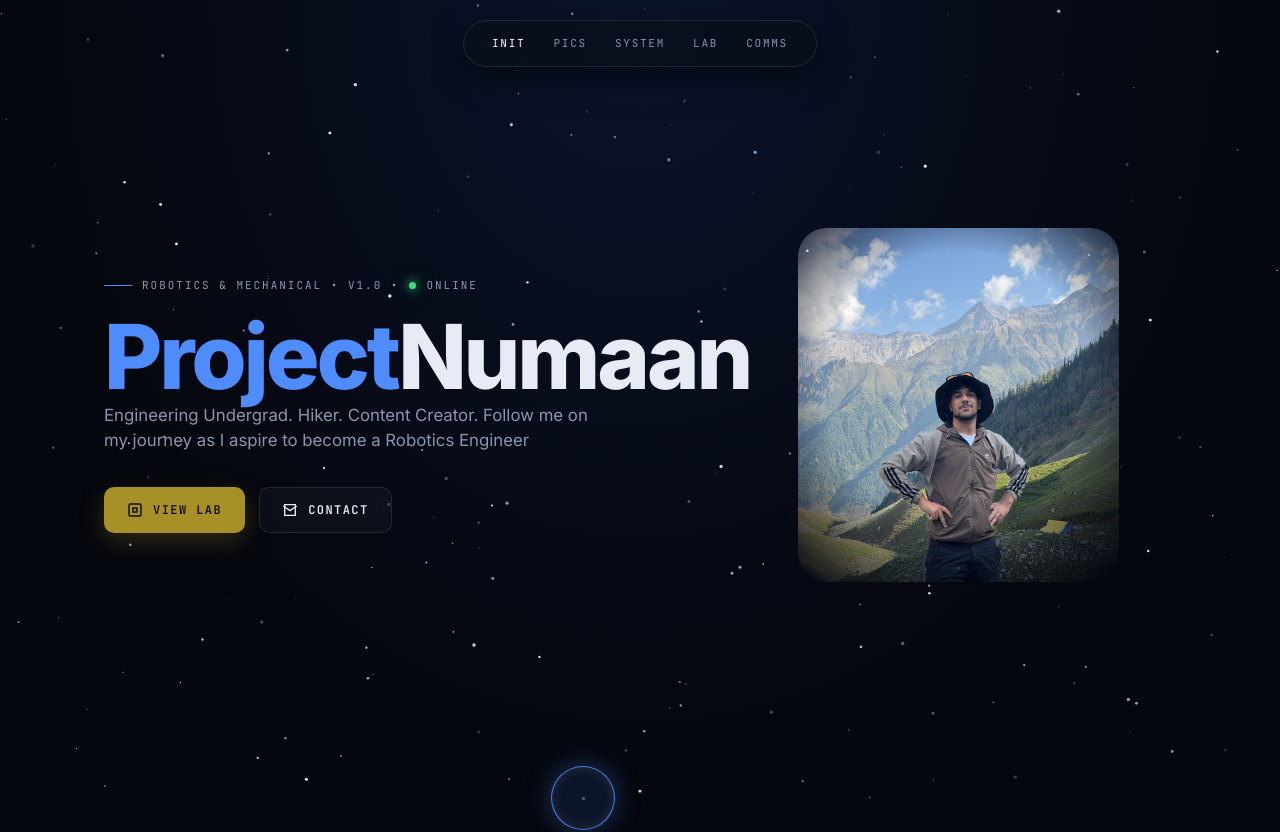
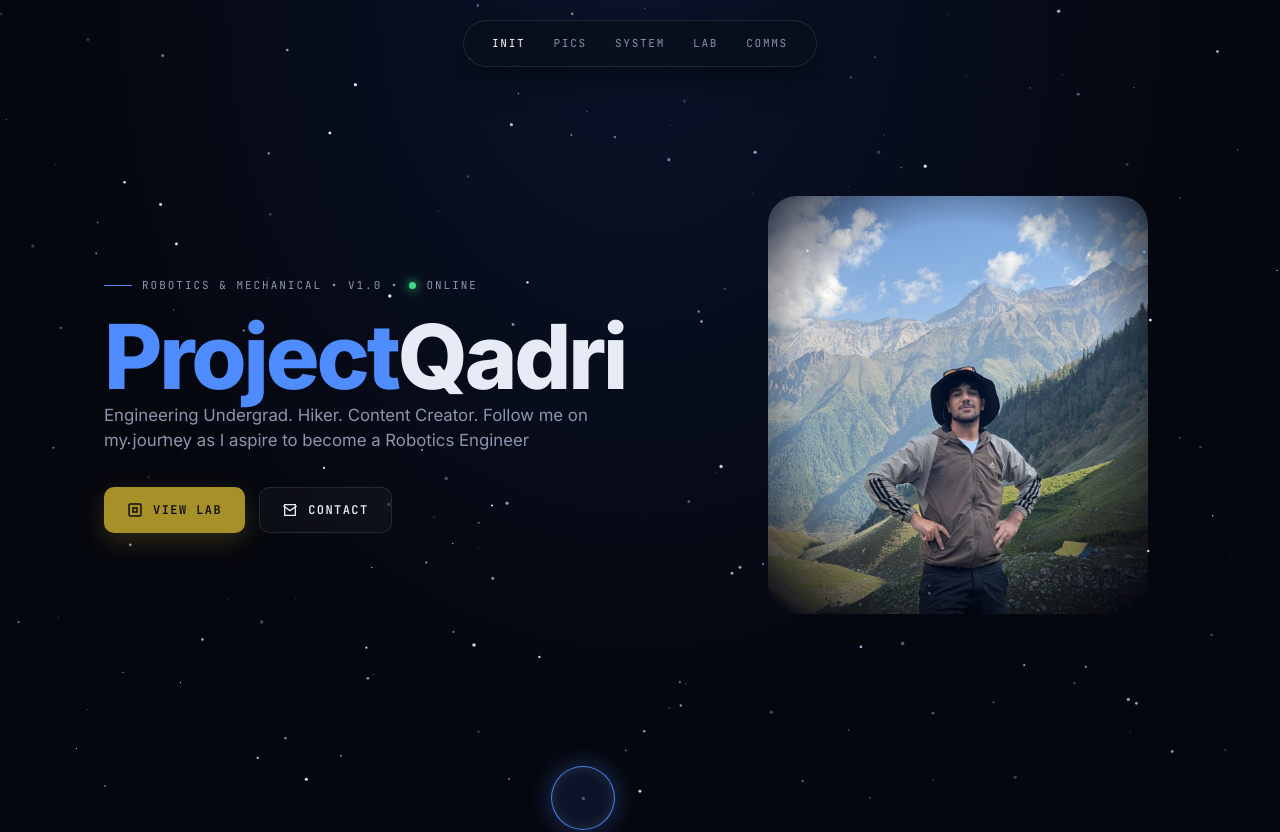
Before and after one commit to syednumaan/syednumaan.github.io, a plain HTML site: page index.html in a window 1280 px wide. Shown: the top 832 px of the page. Drawn offline with nearby package versions, Linux system fonts and the light colour scheme.

Commit message:
Change project name from Numaan to Qadri

```diff
--- a/index.html
+++ b/index.html
@@ -1651,7 +1651,7 @@ url:e,reason:"blocked_domain_not_allowlisted"},b.parentOrigin);throw new DOMExce
         <span class="online-dot"></span>
         <span class="editable-text">ONLINE</span>
       </div>
-      <h1 class="editable-text"><span class="accent">Project</span>Numaan</h1>
+      <h1 class="editable-text"><span class="accent">Project</span>Qadri</h1>
       <p class="hero-sub editable-text">Engineering Undergrad. Hiker. Content Creator. Follow me on my journey as I aspire to become a Robotics Engineer</p>
       <div class="cta-row">
         <a href="#lab" class="btn btn-primary magnify-target">
```
